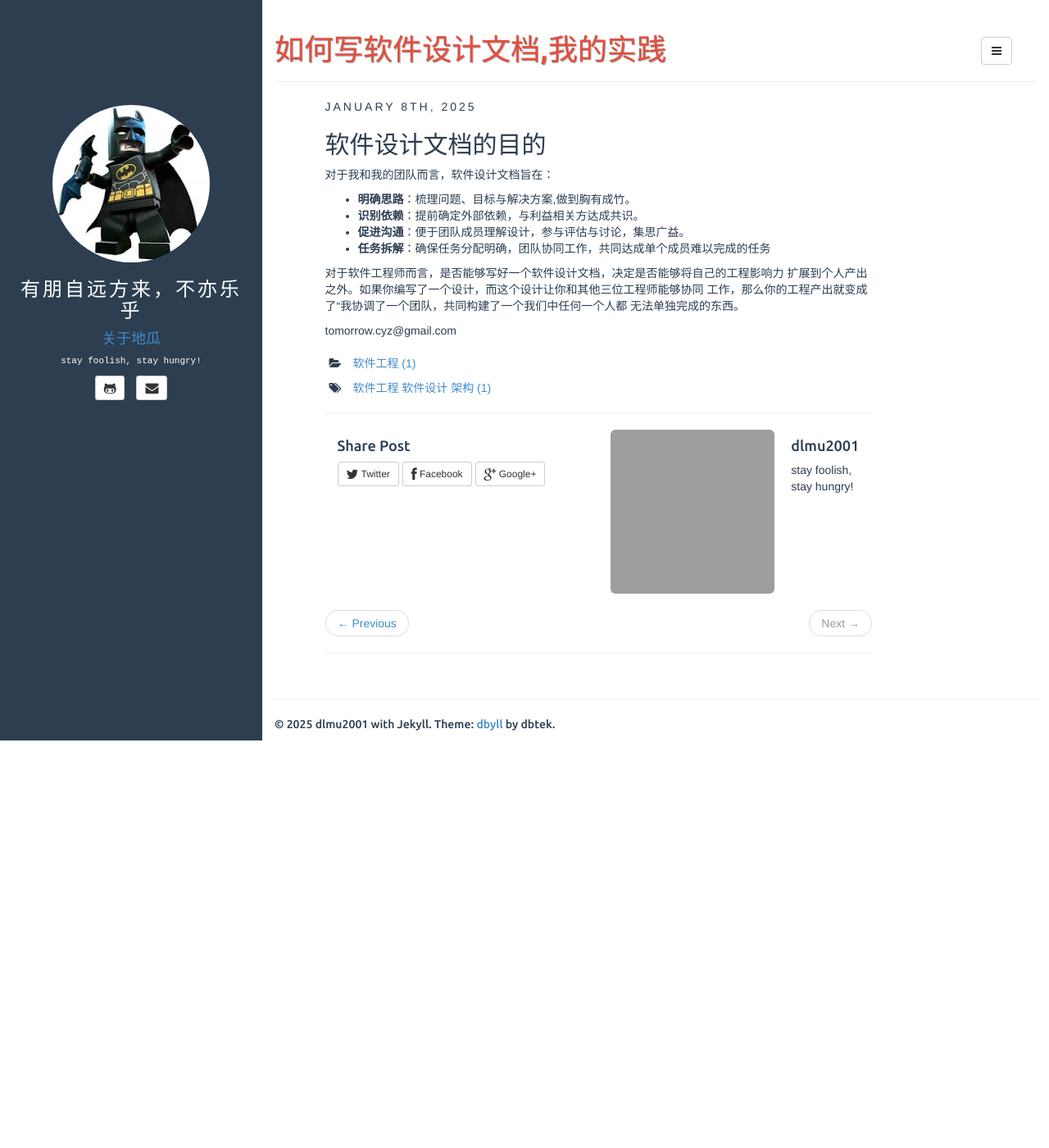
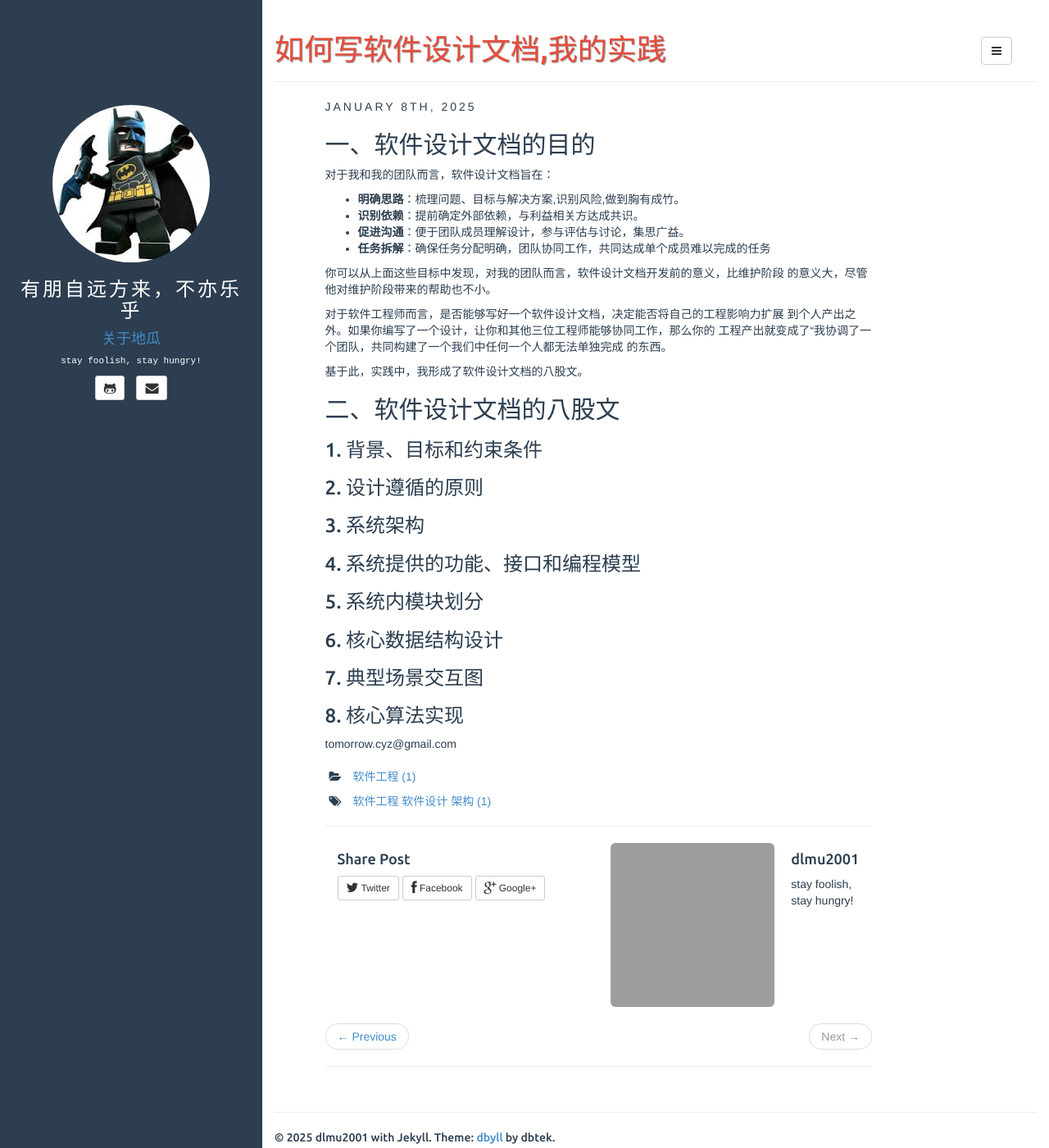
Before and after one commit to dlmu2001/dlmu2001.github.io, a Jekyll site: the page built from _posts/2025-01-08-design-doc.md, in a window 1280 px wide and 1400 px high. Shown: the whole window at 82% size. Built offline with Jekyll 4.4.1, drawn with Linux system fonts in a browser that asks for light colours; grey boxes are pictures that could not be loaded.

Commit message:
update design doc

```diff
--- a/_posts/2025-01-08-design-doc.md
+++ b/_posts/2025-01-08-design-doc.md
@@ -6,17 +6,41 @@ tags: [软件工程 软件设计 架构]
 description: 分享我对软件设计文档的实践与思考
 ---
 
-## 软件设计文档的目的
+## 一、软件设计文档的目的
 
 对于我和我的团队而言，软件设计文档旨在：
-- **明确思路**：梳理问题、目标与解决方案,做到胸有成竹。
+- **明确思路**：梳理问题、目标与解决方案,识别风险,做到胸有成竹。
 - **识别依赖**：提前确定外部依赖，与利益相关方达成共识。
 - **促进沟通**：便于团队成员理解设计，参与评估与讨论，集思广益。
 - **任务拆解**：确保任务分配明确，团队协同工作，共同达成单个成员难以完成的任务
 
-对于软件工程师而言，是否能够写好一个软件设计文档，决定是否能够将自己的工程影响力
-扩展到个人产出之外。如果你编写了一个设计，而这个设计让你和其他三位工程师能够协同
-工作，那么你的工程产出就变成了“我协调了一个团队，共同构建了一个我们中任何一个人都
-无法单独完成的东西。
+你可以从上面这些目标中发现，对我的团队而言，软件设计文档开发前的意义，比维护阶段
+的意义大，尽管他对维护阶段带来的帮助也不小。
+
+对于软件工程师而言，是否能够写好一个软件设计文档，决定能否将自己的工程影响力扩展
+到个人产出之外。如果你编写了一个设计，让你和其他三位工程师能够协同工作，那么你的
+工程产出就变成了“我协调了一个团队，共同构建了一个我们中任何一个人都无法单独完成
+的东西。
+
+
+基于此，实践中，我形成了软件设计文档的八股文。
+
+## 二、软件设计文档的八股文
+
+### 1. 背景、目标和约束条件
+
+### 2. 设计遵循的原则
+
+### 3. 系统架构
+
+### 4. 系统提供的功能、接口和编程模型
+
+### 5. 系统内模块划分
+
+### 6. 核心数据结构设计
+
+### 7. 典型场景交互图
+
+### 8. 核心算法实现
 
 tomorrow.cyz@gmail.com
```
